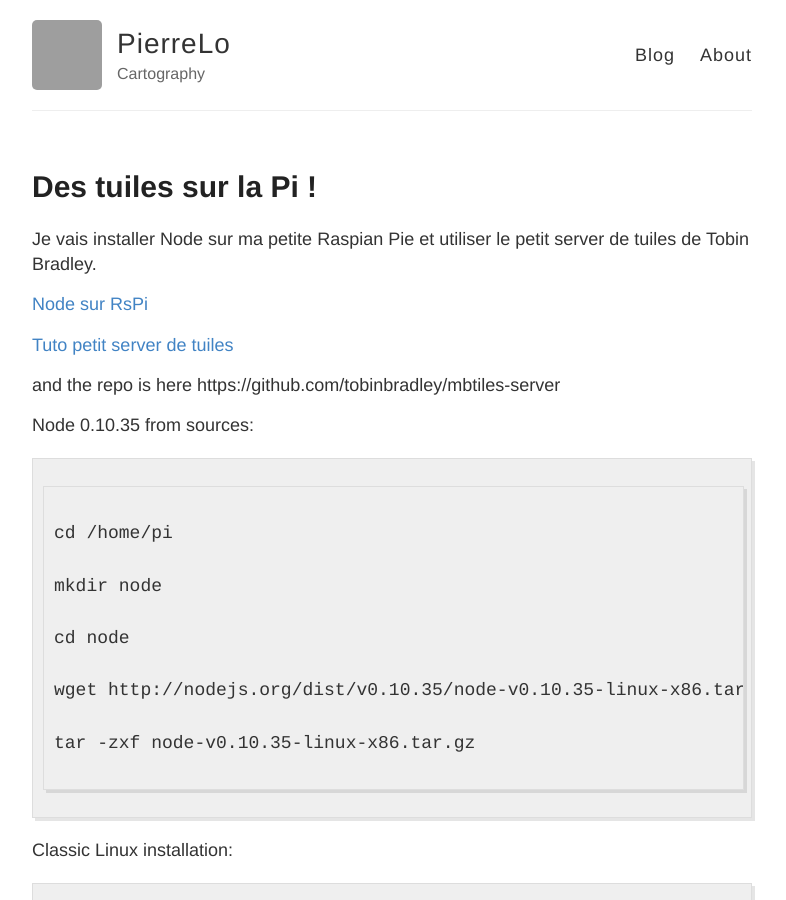
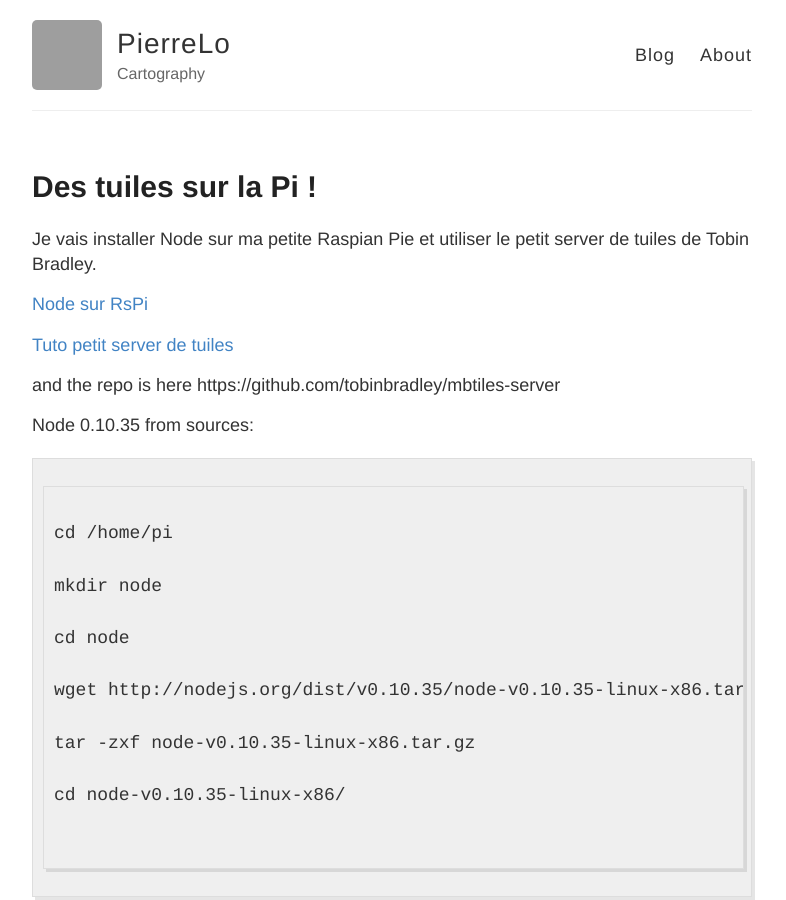
Before and after one commit to pierrelorioux/pierrelorioux.github.io, a Jekyll site: the page built from _posts/2015-5-27-rasp.md, in a window 1280 px wide and 900 px high. Shown: the whole window, without its empty margins (248-1034 px from the left). Built offline with Jekyll 4.4.1, drawn with Linux system fonts in a browser that asks for light colours; Markdown is read by kramdown in place of the engine named in the settings; grey boxes are pictures that could not be loaded.

Commit message:
another commit

````diff
--- a/_posts/2015-5-27-rasp.md
+++ b/_posts/2015-5-27-rasp.md
@@ -26,6 +26,9 @@ wget http://nodejs.org/dist/v0.10.35/node-v0.10.35-linux-x86.tar.gz
 
 tar -zxf node-v0.10.35-linux-x86.tar.gz
 
+cd node-v0.10.35-linux-x86/
+
+
 ```
 
 Classic Linux installation:
````
